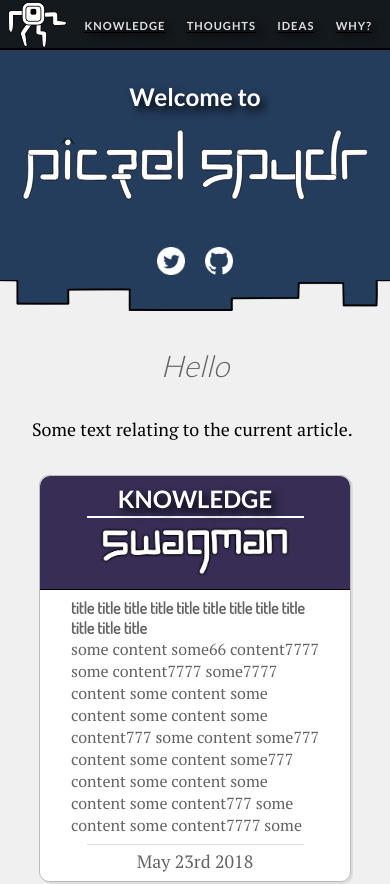
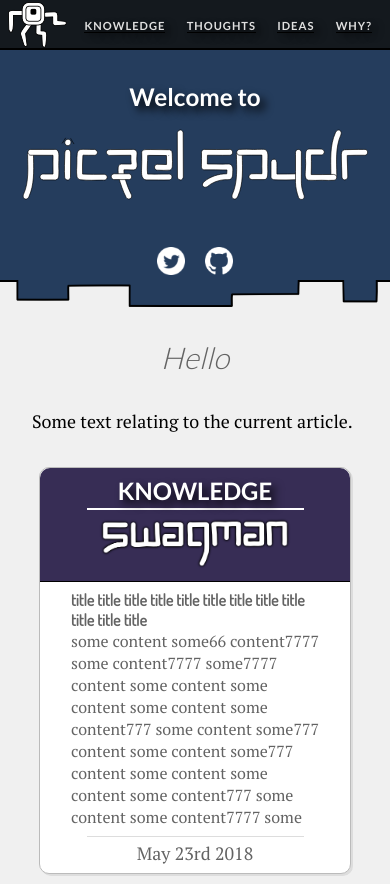
Before and after one commit to jeffbrannon/piczelspydr.github.io, a plain HTML site: page index.html in a window 390 px wide. Shown: the top 884 px of the page. Drawn offline with Linux system fonts and the light colour scheme.

Commit message:
banner bottom

```diff
--- a/index.html
+++ b/index.html
@@ -43,7 +43,9 @@
                         </div>
                     </div>
                 </div>
-                <img style="width:100%" src='./images/main-banner-bm.png' />
+                <div class="banner-bm-border"></div>
+                <img class="banner-bm-image" src='./images/main-banner-bm.png' />
+
             </header>
 
             <section class="quote-container">
--- a/styles/site.css
+++ b/styles/site.css
@@ -228,6 +228,28 @@ ul {
     padding-top: 32px;
     font-family: 'PT Serif', serif;
     font-size: 1.12rem;
+}
+
+.banner-bm-border {
+    border-top: 6px solid rgb(0,0,0);
+}
+
+@media only screen and (max-width: 900px) {
+    .banner-bm-border {
+        border-top: 4px solid rgb(0,0,0);
+    }
+}
+
+@media only screen and (max-width: 600px) {
+    .banner-bm-border {
+        border-top: 2px solid rgb(0,0,0);
+    }
+}
+
+.banner-bm-image {
+    margin: auto;
+    display: block;
+    margin-top: -6px;
 }
 
 main {
```
Also changed, not shown: images/main-banner-bm.svg (deleted).
